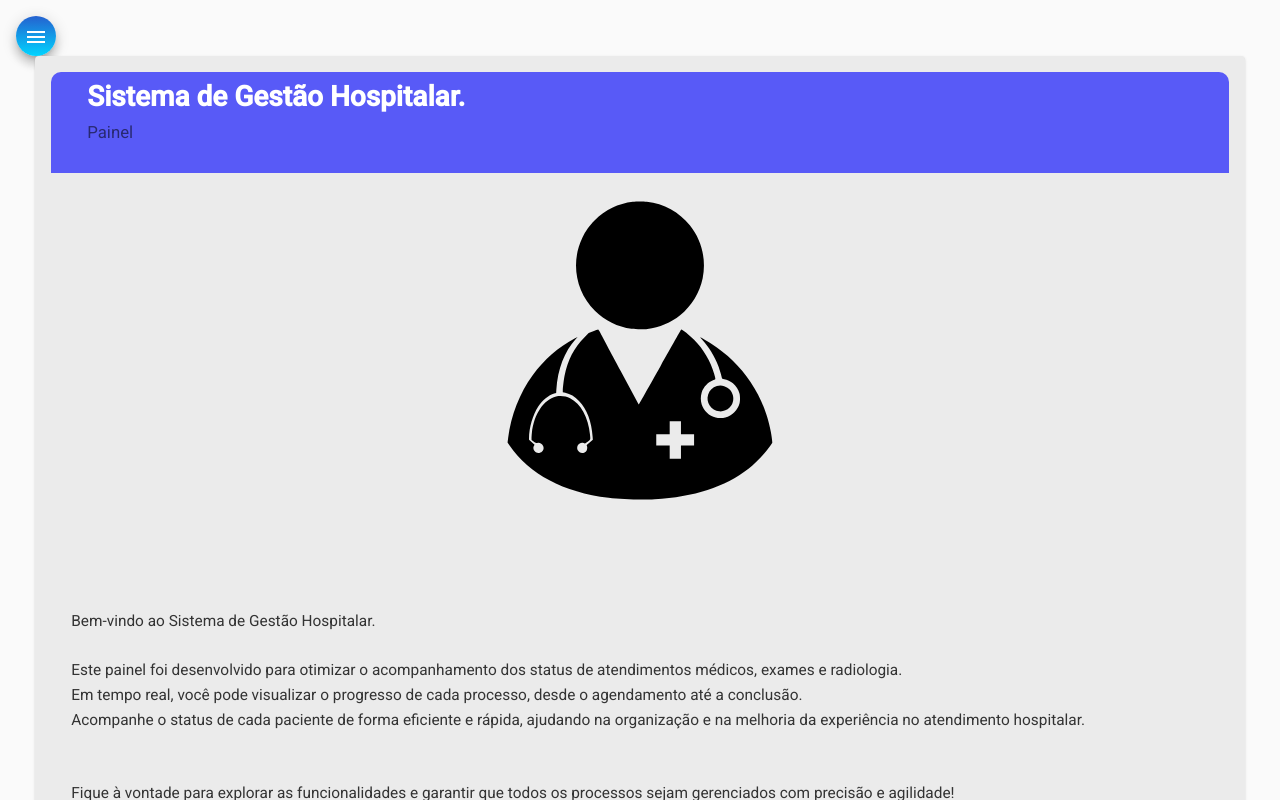
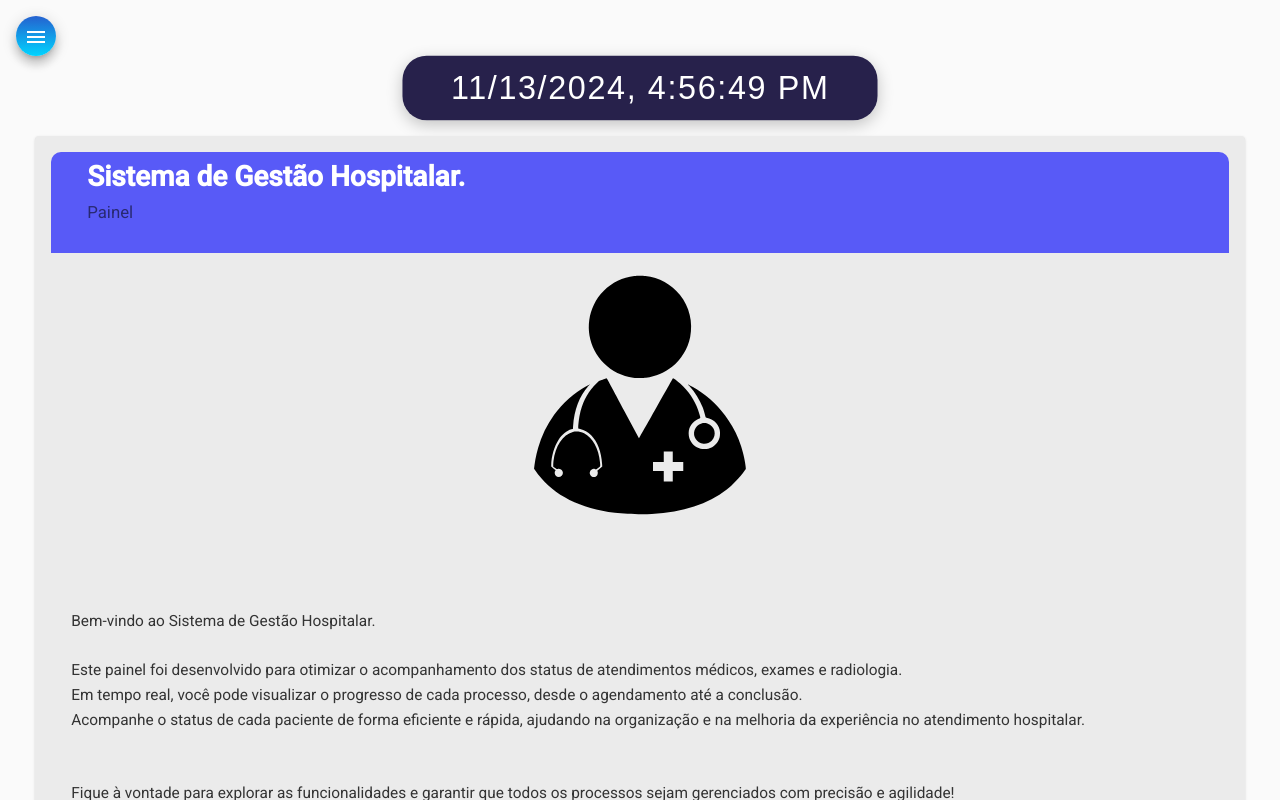
Before and after one commit to rafaelnetmidia/hospitalpanel, an Angular app: page /home in a window 1280 px wide. Built offline with nearby package versions, Linux system fonts and the light colour scheme.

Commit message:
adicionando novo componente header

```diff
--- a/src/app/app-routing.module.ts
+++ b/src/app/app-routing.module.ts
@@ -2,12 +2,14 @@ import { Component, NgModule } from '@angular/core';
 import { RouterModule, Routes } from '@angular/router';
 import { NavComponent } from './components/nav/nav.component';
 import { HomeComponent } from './components/home/home.component';
+import { HeaderComponent } from './components/header/header.component';
 
 const routes: Routes = [
   {
     path: '', component: NavComponent,
     children: [
-      {path: 'home',  component: HomeComponent}
+      {path: 'home',  component: HomeComponent},
+      {path: 'header', component: HeaderComponent}
     ]
   }
 ];
--- a/src/app/app.module.ts
+++ b/src/app/app.module.ts
@@ -31,12 +31,14 @@ import { MatCardModule } from '@angular/material/card';
 import { NavComponent } from './components/nav/nav.component';
 import { CUSTOM_ELEMENTS_SCHEMA } from '@angular/core';
 import { HomeComponent } from './components/home/home.component';
+import { HeaderComponent } from './components/header/header.component';
 
 @NgModule({
   declarations: [
     AppComponent,
     NavComponent,
-    HomeComponent
+    HomeComponent,
+    HeaderComponent
   ],
   imports: [
     BrowserModule,
--- a/src/app/components/header/header.component.css
+++ b/src/app/components/header/header.component.css
@@ -0,0 +1,32 @@
+.container {
+    display: flex;
+    align-items: center;
+    justify-content: center;
+}
+
+h1 {
+    margin: 0;
+    padding: 1rem 3rem;
+    border: none;
+    border-radius: 1.5rem;
+    font-family: 'Arial', sans-serif;
+    font-size: 2rem;
+    color: #ffffff;
+    background: rgba(8, 1, 49, 0.87); /* Fundo semi-transparente */
+    box-shadow: 0px 4px 15px rgba(0, 0, 0, 0.2); /* Sombra suave */
+    text-align: center;
+    letter-spacing: 0.05em;
+    animation: pulse 2s infinite; /* Animação leve de pulsação */
+}
+
+/* Animação de pulsação */
+@keyframes pulse {
+    0%, 100% {
+        transform: scale(1);
+        box-shadow: 0px 4px 15px rgba(0, 0, 0, 0.2);
+    }
+    50% {
+        transform: scale(1.05);
+        box-shadow: 0px 6px 20px rgba(0, 0, 0, 0.3);
+    }
+}
--- a/src/app/components/header/header.component.html
+++ b/src/app/components/header/header.component.html
@@ -1,3 +1,3 @@
-<p>
-  header works!
-</p>
+<div class="container">
+  <h1 class="mat-elevation-z4">{{ currentTime }}</h1>
+</div>
--- a/src/app/components/header/header.component.ts
+++ b/src/app/components/header/header.component.ts
@@ -6,10 +6,17 @@ import { Component, OnInit } from '@angular/core';
   styleUrls: ['./header.component.css']
 })
 export class HeaderComponent implements OnInit {
+  currentTime: string = '';
 
   constructor() { }
 
-  ngOnInit() {
+  ngOnInit(): void{
+    setInterval(() => this.updateTime(), 1000); // Atualiza a cada segundo
+  }
+
+  updateTime(): void {
+    const now = new Date();
+    this.currentTime = now.toLocaleString(); // Exibe data e hora local formatadas
   }
 
 }
--- a/src/app/components/home/home.component.css
+++ b/src/app/components/home/home.component.css
@@ -1,12 +1,12 @@
 /* Estilos gerais para o cartão */
 .card {
     width: 92%;
-    margin: auto;
+    margin: 1rem auto;
     background-color: rgb(235, 235, 235);
   }
 
   img {
-    height: 25rem;
+    height: 20rem;
 }
 
   /* Estilos do título e subtítulo */
--- a/src/app/components/nav/nav.component.html
+++ b/src/app/components/nav/nav.component.html
@@ -24,6 +24,7 @@
       <button class="menu mat-elevation-z8" (click)="drawer.toggle()" mat-icon-button>
         <mat-icon>menu</mat-icon>
       </button>
+      <app-header></app-header>
       <router-outlet></router-outlet>
     </div>
 
```
